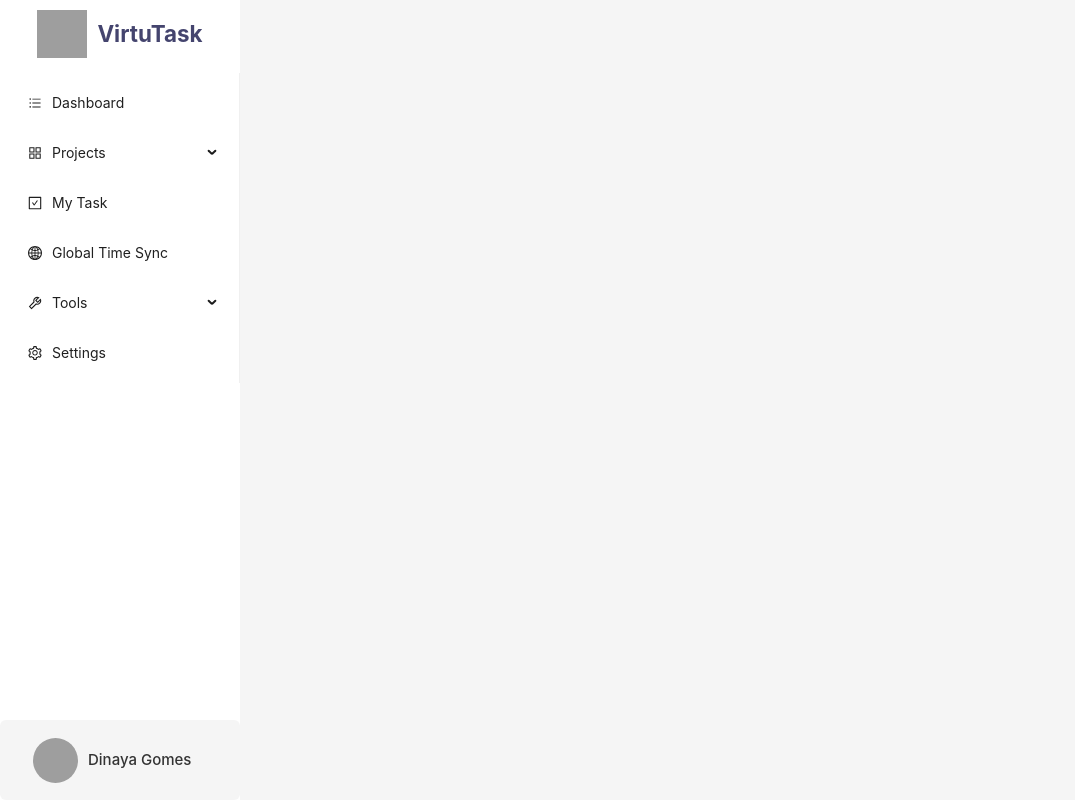
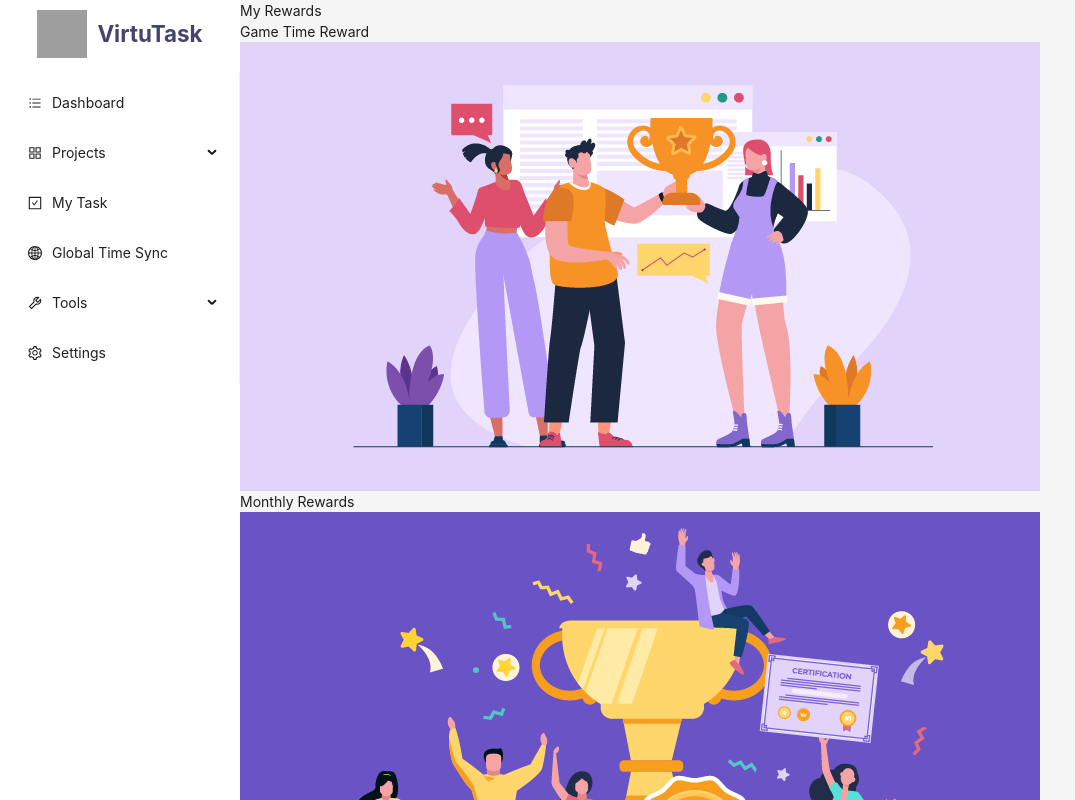
Before and after one commit to binubandara/virtuTask-app, a React (Vite) app in the folder frontend/: page /pane/rewards in a window 1280 px wide. Shown: the top 800 px of the page, without its empty margins (0-1075 px from the left). Built offline with nearby package versions, Linux system fonts and the light colour scheme; grey boxes are pictures that could not be loaded.

Commit message:
Designed the Rewards page and added 2 images.

```diff
--- a/frontend/src/components/pane/MenuList.jsx
+++ b/frontend/src/components/pane/MenuList.jsx
@@ -22,6 +22,9 @@ const MenuList = () => {
         break;
       case 'settings':
         navigate('/pane/settings');
+        break;
+      case 'tool-2':
+        navigate('/pane/rewards');
         break;
       default:
         break;
--- a/frontend/src/components/pane/PanePage.jsx
+++ b/frontend/src/components/pane/PanePage.jsx
@@ -8,6 +8,7 @@ import Settings from '../settingsPage/Settings';
 import Dashboard from './Dashboard';
 import ClockDashboard from '../globalTime/ClockDashboard';
 import ProfilePage from '../userProfile/ProfilePage';
+import Rewards from '../rewardsPage/Rewards';
 
 const { Sider, Content } = Layout;
 
@@ -16,7 +17,7 @@ const PanePage = () => {
     <Layout style={{ minHeight: '100vh' }}>
       <Sider theme="light" width={240}>
         <Logo />
-        <div style={{ overflowY: 'auto', maxHeight: 'calc(100vh - 150px)' }}> {/* Scrollable container */}
+        <div style={{ overflowY: 'auto', maxHeight: 'calc(100vh - 150px)' }}>
           <MenuList />
           <Profile />
         </div>
@@ -28,6 +29,7 @@ const PanePage = () => {
           <Route path="global-sync" element={<ClockDashboard />} />
           <Route path="settings" element={<Settings />} />
           <Route path="profile" element={<ProfilePage/>} />
+          <Route path="rewards" element={<Rewards />} />
         </Routes>
       </Content>
     </Layout>
--- /dev/null
+++ b/frontend/src/components/rewardsPage/Rewards.jsx
@@ -0,0 +1,30 @@
+import React from 'react';
+import './Rewards.css';
+import reward1 from '../../assets/reward1.png';
+import reward2 from '../../assets/reward2.png';
+
+const Rewards = () => {
+  return (
+    <div className="rewards-container">
+      <h1 className="rewards-heading">My Rewards</h1>
+
+      <div className="tiles-container">
+        <div className="reward-tile">
+          <h2 className="tile-heading">Game Time Reward</h2>
+          <div className="image-placeholder">
+            <img src={reward1} alt="Game Time Reward" className="tile-image" />
+          </div>
+        </div>
+
+        <div className="reward-tile">
+          <h2 className="tile-heading">Monthly Rewards</h2>
+          <div className="image-placeholder">
+            <img src={reward2} alt="Monthly Rewards" className="tile-image" />
+          </div>
+        </div>
+      </div>
+    </div>
+  );
+};
+
+export default Rewards;
```
Also changed, not shown: frontend/src/assets/reward1.png (added), frontend/src/assets/reward2.png (added), frontend/src/components/rewardsPage/Rewards.css (added).
